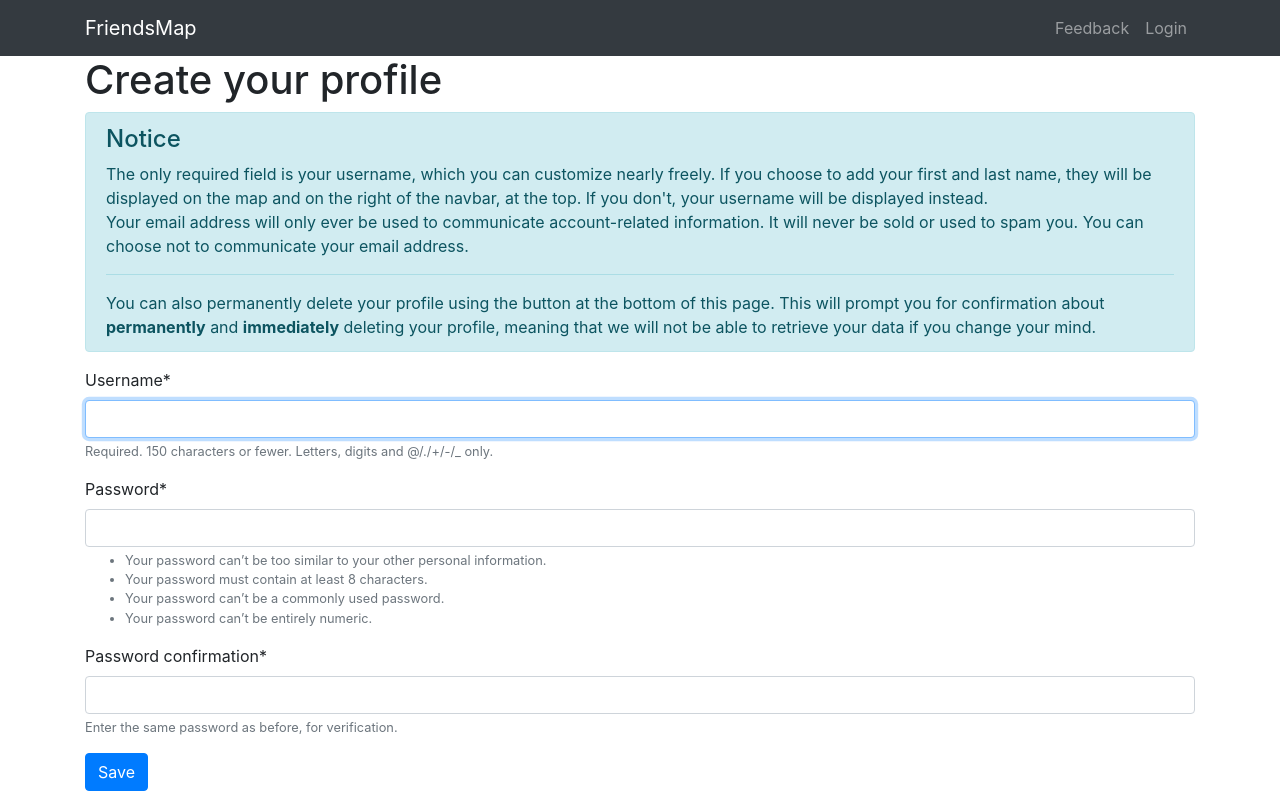
After one commit to Crocmagnon/friendsmap, a Django app: page /accounts/signup in a window 1280 px wide. The commit adds this page. Run offline with Django 3.2, Linux system fonts and the light colour scheme; data that the repository does not hold is empty; some libraries are stand-ins or nearby versions.

Commit message:
Allow signup with threshold. Close #4

```diff
--- a/friends_map/settings.py
+++ b/friends_map/settings.py
@@ -160,4 +160,6 @@ CRISPY_TEMPLATE_PACK = 'bootstrap4'
 LOGOUT_REDIRECT_URL = '/'
 LOGIN_REDIRECT_URL = '/'
 
+USER_THRESHOLD = os.getenv('USER_THRESHOLD', 10)
+
 django_heroku.settings(locals(), allowed_hosts=False, databases=DJANGO_ENV == 'prod')
--- a/map/forms.py
+++ b/map/forms.py
@@ -1,4 +1,5 @@
 from django import forms
+from django.contrib.auth.forms import UserCreationForm
 
 from map.models import FriendLocation, Friend
 
@@ -35,3 +36,9 @@ class LocationSharingForm(forms.ModelForm):
         self.request = request
         self.fields['shares_location_to'].queryset = Friend.objects.exclude(pk=request.user.pk)
         self.fields['shares_location_to'].label = 'Share location to'
+
+
+class FriendCreationForm(UserCreationForm):
+    class Meta(UserCreationForm.Meta):
+        model = Friend
+        fields = UserCreationForm.Meta.fields
--- a/map/templates/map/base_change.html
+++ b/map/templates/map/base_change.html
@@ -4,6 +4,7 @@
 {% block content %}
     {% block notice %}
     {% endblock %}
+    {% block form %}
         <form method="post">
             {% csrf_token %}
             {{ form|crispy }}
@@ -12,3 +13,4 @@
             {% endblock %}
         </form>
     {% endblock %}
+{% endblock %}
--- a/map/templates/map/change_profile.html
+++ b/map/templates/map/change_profile.html
@@ -26,6 +26,7 @@
 {% endblock %}
 
 {% block form-buttons %}
+    <button type="submit" class="btn btn-primary">Save</button>
     <a href="{% url 'password_change' %}" class="btn btn-secondary">Change your password</a>
     <a href="{% url 'delete-profile' %}" class="btn btn-warning">Permanently delete your profile</a>
 {% endblock %}
--- a/map/templates/registration/login.html
+++ b/map/templates/registration/login.html
@@ -9,5 +9,6 @@
         {% csrf_token %}
         {{ form|crispy }}
         <button type="submit" class="btn btn-primary">Login</button>
+        <a href="{% url 'signup' %}" class="btn btn-secondary">I don't have an account</a>
     </form>
 {% endblock %}
--- /dev/null
+++ b/map/templates/registration/signup.html
@@ -0,0 +1,48 @@
+{% extends 'map/change_profile.html' %}
+{% load crispy_forms_filters %}
+
+{% block title %}Create your profile{% endblock %}
+{% block h1 %}Create your profile{% endblock %}
+
+{% block notice %}
+    {% if registration_disallowed %}
+        <div class="alert alert-warning">
+            <h4 class="alert-heading">Notice</h4>
+            <div>
+                Registration is currently not allowed. Thanks for your interest, please come back later.
+            </div>
+        </div>
+    {% else %}
+        <div class="alert alert-info">
+            <h4 class="alert-heading">Notice</h4>
+            <div>
+                The only required field is your username, which you can customize nearly freely.
+                If you choose to add your first and last name, they will be displayed on the map and on the right of the
+                navbar, at the top. If you don't, your username will be displayed instead.
+                <br>
+                Your email address will only ever be used to communicate account-related information. It will never be
+                sold
+                or used to spam you. You can choose not to communicate your email address.
+            </div>
+            <hr>
+            <div>
+                You can also permanently delete your profile using the button at the bottom of this page.
+                This will prompt you for confirmation about <strong>permanently</strong> and
+                <strong>immediately</strong>
+                deleting your profile, meaning that we will not be able to retrieve
+                your data if you change your mind.
+            </div>
+        </div>
+    {% endif %}
+{% endblock %}
+{% block form %}
+    {% if not registration_disallowed %}
+        <form method="post">
+            {% csrf_token %}
+            {{ form|crispy }}
+            {% block form-buttons %}
+                <button type="submit" class="btn btn-primary">Save</button>
+            {% endblock %}
+        </form>
+    {% endif %}
+{% endblock %}
--- a/map/urls.py
+++ b/map/urls.py
@@ -8,6 +8,7 @@ urlpatterns = [
     path('add-location', views.AddLocationView.as_view(), name='add-location'),
     path('delete-location', views.DeleteLocationView.as_view(), name='delete-location'),
     path('share-location', views.LocationSharingView.as_view(), name='share-location'),
+    path('accounts/signup', views.SignupView.as_view(), name='signup'),
     path('accounts/profile', views.UpdateProfileView.as_view(), name='change-profile'),
     path('accounts/profile/delete', views.DeleteProfileView.as_view(), name='delete-profile'),
 ]
--- a/map/views.py
+++ b/map/views.py
@@ -1,11 +1,13 @@
+from django.conf import settings
 from django.contrib import messages
 from django.contrib.auth.mixins import LoginRequiredMixin
 from django.urls import reverse_lazy
 from django.views import generic
 
 from map import models
-from map.forms import LocationForm, LocationSharingForm
+from map.forms import LocationForm, LocationSharingForm, FriendCreationForm
 from map.mixins import QuickActionsMixin
+from map.models import Friend
 
 
 class MapView(LoginRequiredMixin, QuickActionsMixin, generic.DetailView):
@@ -111,6 +113,29 @@ class DeleteLocationView(LoginRequiredMixin, generic.DeleteView):
         return super().get_success_url()
 
 
+class SignupView(generic.CreateView):
+    model = models.Friend
+    template_name = 'registration/signup.html'
+    success_url = reverse_lazy('login')
+    form_class = FriendCreationForm
+
+    def get_context_data(self, **kwargs):
+        context = super().get_context_data(**kwargs)
+        context['registration_disallowed'] = Friend.objects.count() >= settings.USER_THRESHOLD
+        return context
+
+    def post(self, request, *args, **kwargs):
+        if Friend.objects.count() >= settings.USER_THRESHOLD:
+            raise Exception('No more users allowed')
+        return super().post(request, *args, **kwargs)
+
+    def get_success_url(self):
+        self.object.is_active = False
+        self.object.save()
+        messages.success(self.request, 'Your profile has been successfully created, wait for approval.')
+        return super().get_success_url()
+
+
 class UpdateProfileView(LoginRequiredMixin, QuickActionsMixin, generic.UpdateView):
     model = models.Friend
     context_object_name = 'friend'
```
Lines whose indentation alone changed are shown as unchanged.
